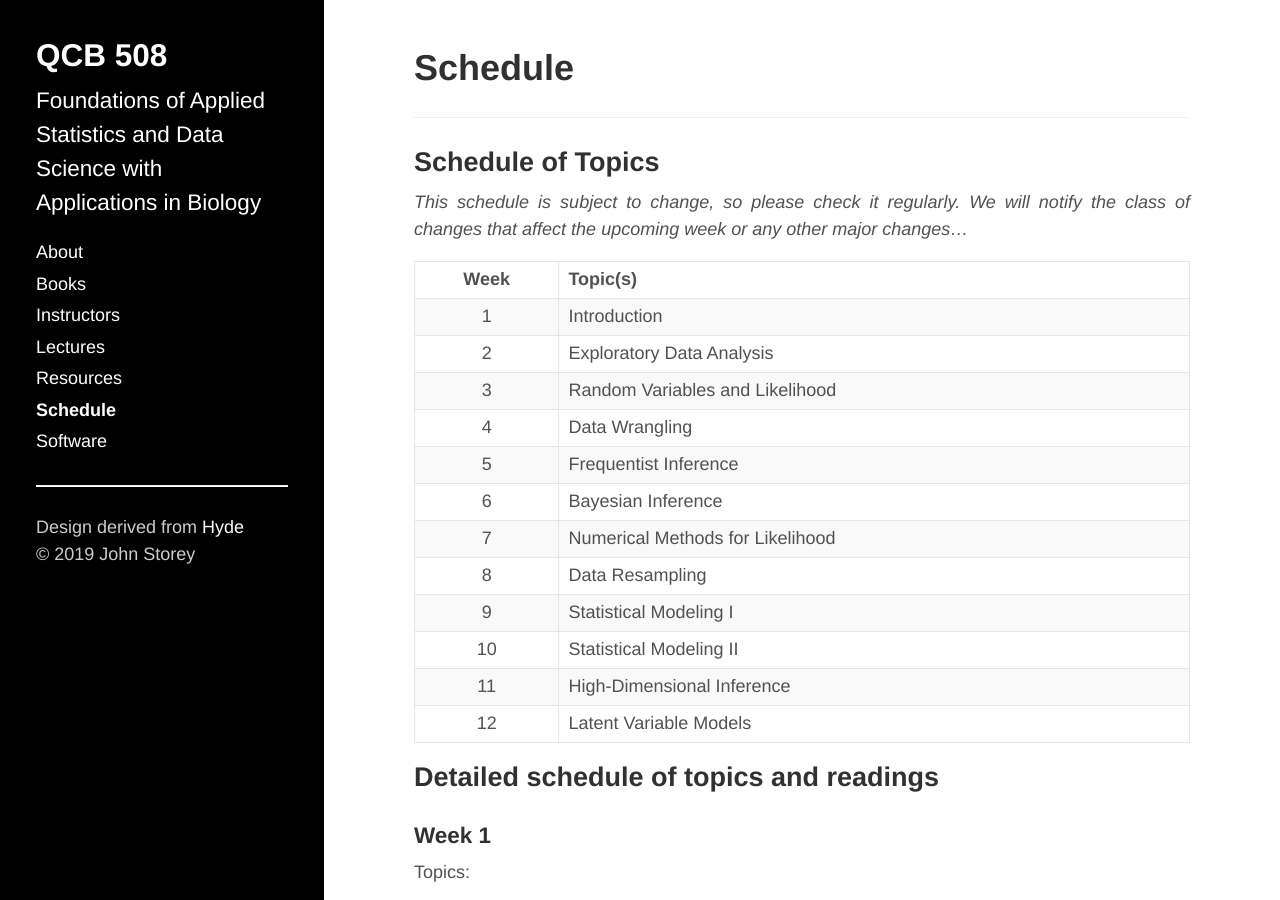
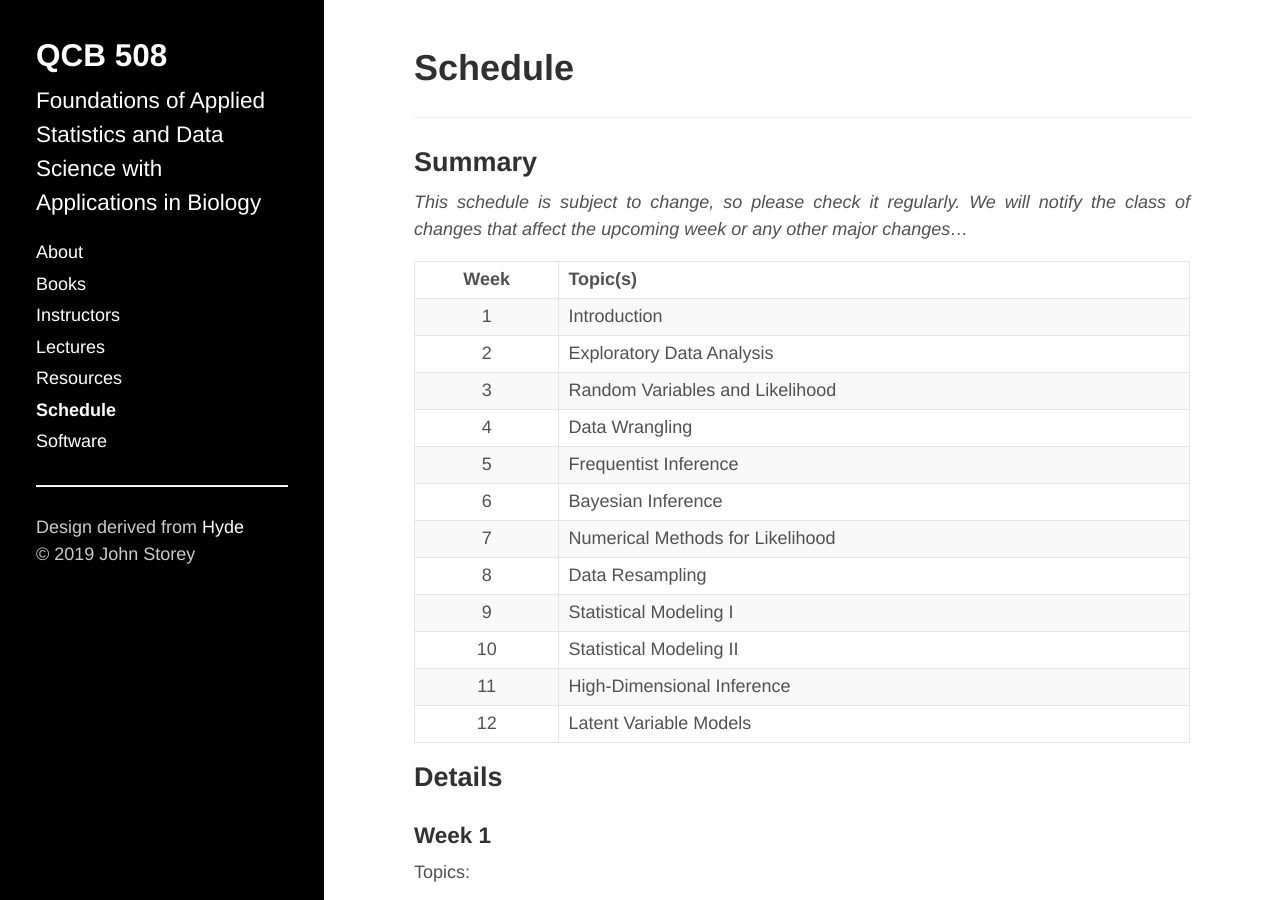
Before and after one commit to jdstorey/asdscourse2019, a Jekyll site: the page built from docs/schedule.md, in a window 1280 px wide and 900 px high. Built offline with Jekyll 4.4.1, drawn with Linux system fonts in a browser that asks for light colours.

```diff
--- a/docs/_config.yml
+++ b/docs/_config.yml
@@ -8,7 +8,7 @@ permalink:        pretty
 # Setup
 title:            QCB 508
 tagline:          "QCB 508 | Princeton University"
-description:      "<a href='https://registrar.princeton.edu/course-offerings/course_details.xml?courseid=014087&term=1174' target='_blank'>Foundations of Applied Statistics and Data Science with Applications in Biology</a>"
+description:      "<a href='https://jdstorey.github.io/asdscourse/'>Foundations of Applied Statistics and Data Science with Applications in Biology</a>"
 url:              https://jdstorey.github.io
 baseurl:          /asdscourse
 
--- a/docs/schedule.md
+++ b/docs/schedule.md
@@ -5,7 +5,7 @@ title: Schedule
 
 ---
 
-## Schedule of Topics
+## Summary
 
 *This schedule is subject to change, so please check it regularly.  We will notify the class of changes that affect the upcoming week or any other major changes...*
 
@@ -25,7 +25,9 @@ title: Schedule
 | 12 | Latent Variable Models |
 
 
-## Detailed schedule of topics and readings
+
+
+## Details
 
 ### Week 1
 
```
Also changed, not shown: docs/instructors.md (+1 -1 lines), docs/lectures.md (+1 -1 lines).
